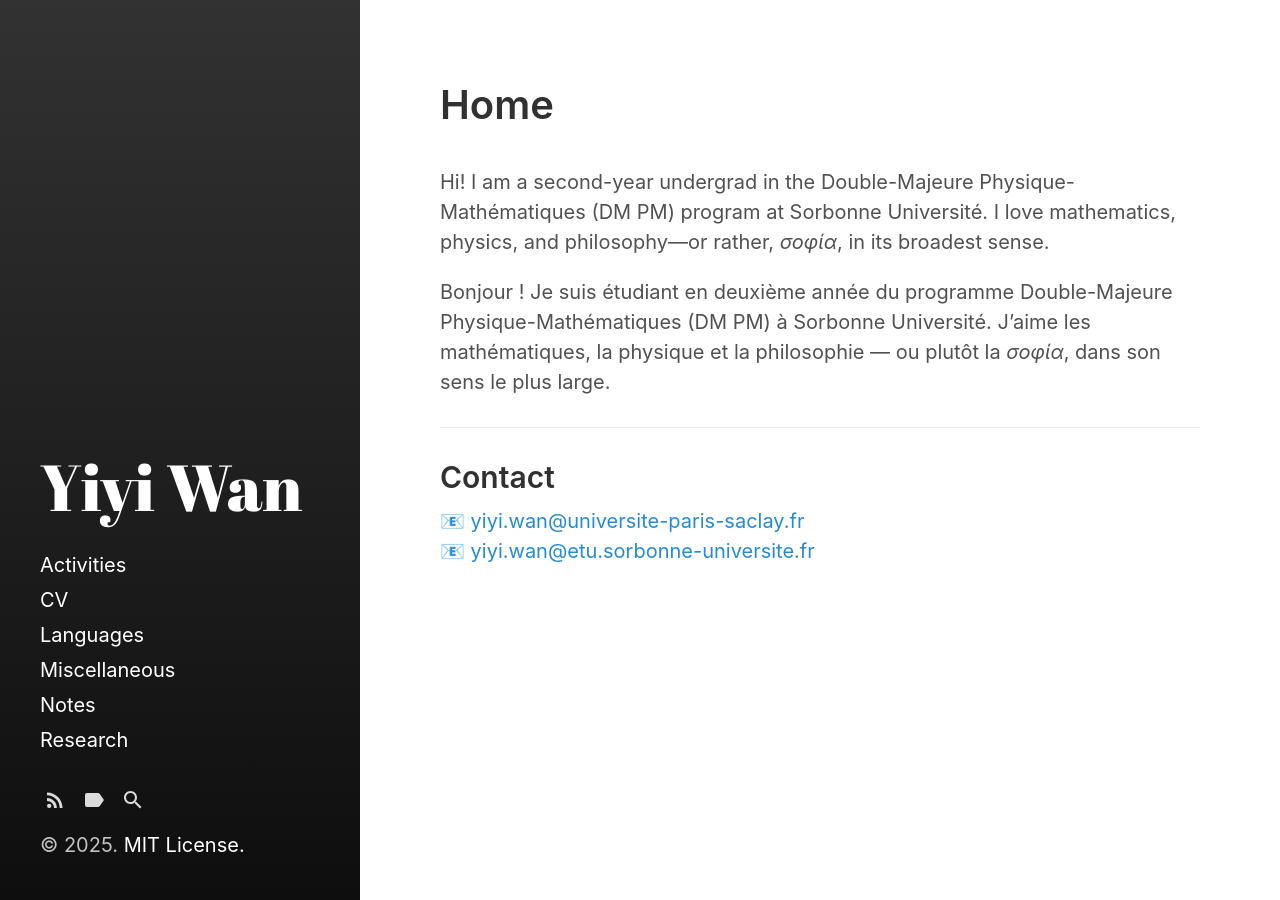
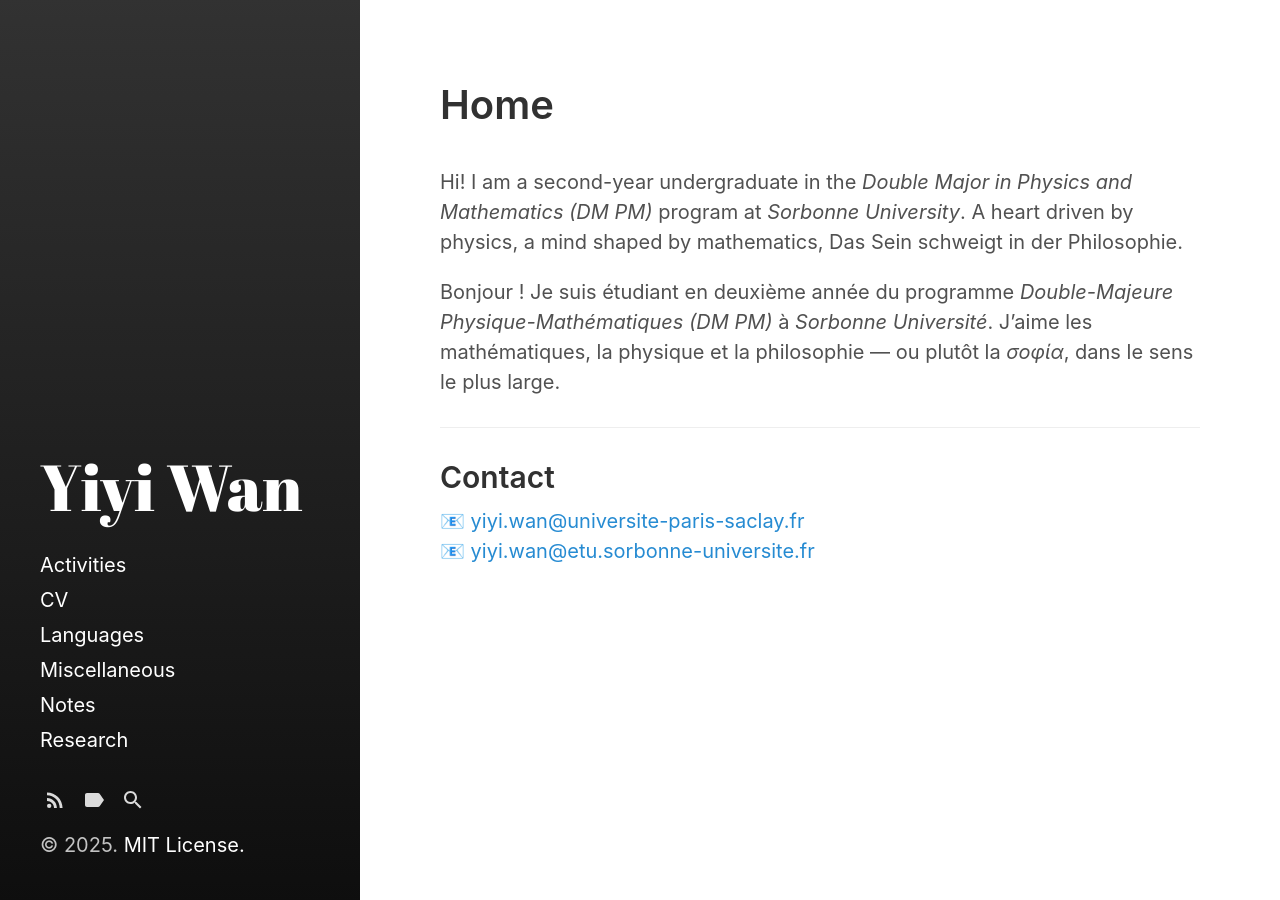
Before and after one commit to Roimex/Roimex.github.io, a Jekyll site: the page built from index.html, in a window 1280 px wide. Built offline with Jekyll 4.4.1, drawn with Linux system fonts in a browser that asks for light colours.

Commit message:
Update index.html

```diff
--- a/index.html
+++ b/index.html
@@ -15,13 +15,13 @@ title: Home
 <h1> </h1>
 
 <p>
-    Hi! I am a second-year undergrad in the Double-Majeure Physique-Mathématiques (DM PM) program at Sorbonne Université.
-    I love mathematics, physics, and philosophy—or rather, <i>σοφία</i>, in its broadest sense.
+    Hi! I am a second-year undergraduate in the <em>Double Major in Physics and Mathematics (DM PM)</em> program at <em>Sorbonne University</em>.
+    A heart driven by physics, a mind shaped by mathematics, Das Sein schweigt in der Philosophie.
 </p>
 
 <p>
-    Bonjour ! Je suis étudiant en deuxième année du programme Double-Majeure Physique-Mathématiques (DM PM) à Sorbonne Université.
-    J’aime les mathématiques, la physique et la philosophie — ou plutôt la <i>σοφία</i>, dans son sens le plus large.
+    Bonjour ! Je suis étudiant en deuxième année du programme <em>Double-Majeure Physique-Mathématiques (DM PM)</em> à <em>Sorbonne Université</em>.
+    J’aime les mathématiques, la physique et la philosophie — ou plutôt la <i>σοφία</i>, dans le sens le plus large.
 </p>
 
 <hr>
```
